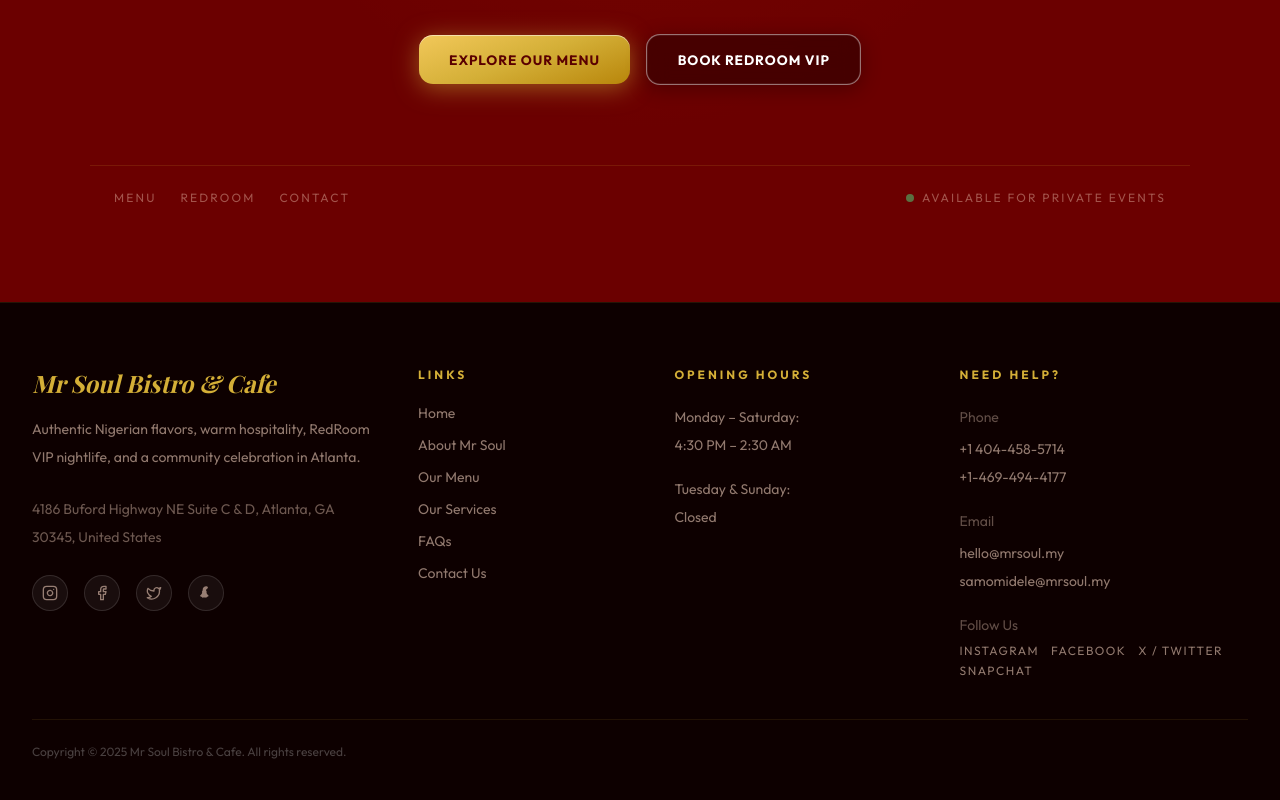
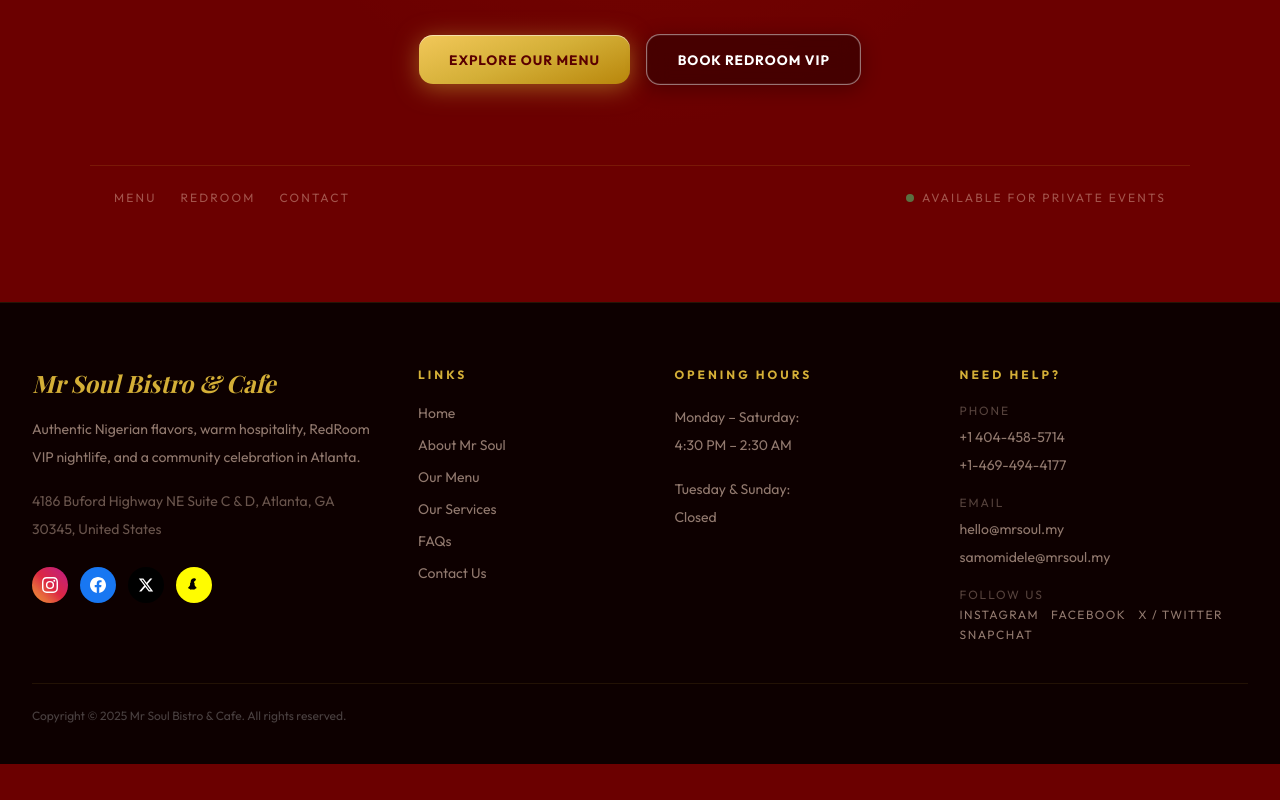
Before and after one commit to jayblast-spec/mr-soul-luxury-site, a Next.js app: page / in a window 1280 px wide. Shown: the part 5631-6431 px from the top of the page. After the commit the page ends 6395 px from the top, so only its background shows below. Built offline with nearby package versions, Linux system fonts and the light colour scheme.

Commit message:
fix: replace Lucide Twitter with real brand-colored SVG icons for all socials

```diff
--- a/src/components/Footer.tsx
+++ b/src/components/Footer.tsx
@@ -1,5 +1,4 @@
 import Link from "next/link";
-import { Instagram, Facebook, Twitter } from "lucide-react";
 import { brand } from "@/lib/content";
 
 const links = [
@@ -15,32 +14,44 @@ const socials = [
   {
     label: "Instagram",
     href: "https://www.instagram.com/mrsoulbistro/",
-    icon: Instagram,
+    bg: "linear-gradient(45deg,#f09433,#e6683c,#dc2743,#cc2366,#bc1888)",
+    icon: (
+      <svg viewBox="0 0 24 24" fill="white" width="16" height="16" aria-hidden="true">
+        <path d="M12 2.163c3.204 0 3.584.012 4.85.07 3.252.148 4.771 1.691 4.919 4.919.058 1.265.069 1.645.069 4.849 0 3.205-.012 3.584-.069 4.849-.149 3.225-1.664 4.771-4.919 4.919-1.266.058-1.644.07-4.85.07-3.204 0-3.584-.012-4.849-.07-3.26-.149-4.771-1.699-4.919-4.92-.058-1.265-.07-1.644-.07-4.849 0-3.204.013-3.583.07-4.849.149-3.227 1.664-4.771 4.919-4.919 1.266-.057 1.645-.069 4.849-.069zM12 0C8.741 0 8.333.014 7.053.072 2.695.272.273 2.69.073 7.052.014 8.333 0 8.741 0 12c0 3.259.014 3.668.072 4.948.2 4.358 2.618 6.78 6.98 6.98C8.333 23.986 8.741 24 12 24c3.259 0 3.668-.014 4.948-.072 4.354-.2 6.782-2.618 6.979-6.98.059-1.28.073-1.689.073-4.948 0-3.259-.014-3.667-.072-4.947-.196-4.354-2.617-6.78-6.979-6.98C15.668.014 15.259 0 12 0zm0 5.838a6.162 6.162 0 1 0 0 12.324 6.162 6.162 0 0 0 0-12.324zM12 16a4 4 0 1 1 0-8 4 4 0 0 1 0 8zm6.406-11.845a1.44 1.44 0 1 0 0 2.881 1.44 1.44 0 0 0 0-2.881z"/>
+      </svg>
+    ),
   },
   {
     label: "Facebook",
     href: "https://www.facebook.com/mrsoulbistro/",
-    icon: Facebook,
+    bg: "#1877F2",
+    icon: (
+      <svg viewBox="0 0 24 24" fill="white" width="16" height="16" aria-hidden="true">
+        <path d="M24 12.073c0-6.627-5.373-12-12-12s-12 5.373-12 12c0 5.99 4.388 10.954 10.125 11.854v-8.385H7.078v-3.47h3.047V9.43c0-3.007 1.792-4.669 4.533-4.669 1.312 0 2.686.235 2.686.235v2.953H15.83c-1.491 0-1.956.925-1.956 1.874v2.25h3.328l-.532 3.47h-2.796v8.385C19.612 23.027 24 18.062 24 12.073z"/>
+      </svg>
+    ),
   },
   {
     label: "X / Twitter",
     href: "https://x.com/mrsoulbistro",
-    icon: Twitter,
+    bg: "#000000",
+    icon: (
+      <svg viewBox="0 0 24 24" fill="white" width="16" height="16" aria-hidden="true">
+        <path d="M18.244 2.25h3.308l-7.227 8.26 8.502 11.24H16.17l-5.214-6.817L4.99 21.75H1.68l7.73-8.835L1.254 2.25H8.08l4.713 6.231zm-1.161 17.52h1.833L7.084 4.126H5.117z"/>
+      </svg>
+    ),
   },
   {
     label: "Snapchat",
     href: "https://www.snapchat.com/mrsoulbistro",
-    icon: null,
+    bg: "#FFFC00",
+    icon: (
+      <svg viewBox="0 0 24 24" fill="black" width="16" height="16" aria-hidden="true">
+        <path d="M12.166 2C9.38 2 7 4.38 7 7.167v1.25c-.417.208-.625.625-.792 1.083-.166.5-.208.875-.208 1.167 0 .375.083.708.25 1.041-.25.667-.542 1.375-.875 1.917-.542.875-1.209 1.542-2 2-.167.083-.25.25-.25.458 0 .917 1.625 1.584 2.625 1.75.167.75.667 1.25 1.375 1.25.208 0 .458-.042.708-.167.542-.208 1.083-.333 1.667-.333.583 0 1.125.125 1.666.333.25.125.5.167.709.167.708 0 1.208-.5 1.375-1.25 1-.166 2.625-.833 2.625-1.75 0-.208-.084-.375-.25-.458-.792-.458-1.459-1.125-2-2-.334-.542-.625-1.25-.875-1.917.166-.333.25-.666.25-1.041 0-.292-.042-.667-.209-1.167-.166-.458-.375-.875-.791-1.083V7.167C17 4.379 14.62 2 11.834 2h.332z"/>
+      </svg>
+    ),
   },
 ];
-
-function SnapchatIcon({ size = 20 }: { size?: number }) {
-  return (
-    <svg width={size} height={size} viewBox="0 0 24 24" fill="currentColor" aria-hidden="true">
-      <path d="M12.166 2C9.38 2 7 4.38 7 7.167v1.25c-.417.208-.625.625-.792 1.083-.166.5-.208.875-.208 1.167 0 .375.083.708.25 1.041-.25.667-.542 1.375-.875 1.917-.542.875-1.209 1.542-2 2-.167.083-.25.25-.25.458 0 .917 1.625 1.584 2.625 1.75.167.75.667 1.25 1.375 1.25.208 0 .458-.042.708-.167.542-.208 1.083-.333 1.667-.333.583 0 1.125.125 1.666.333.25.125.5.167.709.167.708 0 1.208-.5 1.375-1.25 1-.166 2.625-.833 2.625-1.75 0-.208-.084-.375-.25-.458-.792-.458-1.459-1.125-2-2-.334-.542-.625-1.25-.875-1.917.166-.333.25-.666.25-1.041 0-.292-.042-.667-.209-1.167-.166-.458-.375-.875-.791-1.083V7.167C17 4.379 14.62 2 11.834 2h.332z" />
-    </svg>
-  );
-}
 
 export function Footer() {
   return (
@@ -57,23 +68,24 @@ export function Footer() {
             Authentic Nigerian flavors, warm hospitality, RedRoom VIP nightlife, and a community
             celebration in Atlanta.
           </p>
-          <p className="mt-6 text-sm leading-7" style={{ color: "rgba(255,220,200,0.4)" }}>
+          <p className="mt-4 text-sm leading-7" style={{ color: "rgba(255,220,200,0.38)" }}>
             {brand.address}
           </p>
 
-          {/* Social icons */}
-          <div className="mt-6 flex items-center gap-4">
-            {socials.map(({ label, href, icon: Icon }) => (
+          {/* Real colored social icons */}
+          <div className="mt-6 flex items-center gap-3">
+            {socials.map(({ label, href, bg, icon }) => (
               <a
                 key={label}
                 href={href}
                 target="_blank"
                 rel="noopener noreferrer"
                 aria-label={label}
-                className="flex h-9 w-9 items-center justify-center rounded-full border border-white/12 transition hover:border-[#D4AF37]/50 hover:text-[#D4AF37]"
-                style={{ color: "rgba(255,220,200,0.55)", background: "rgba(255,255,255,0.05)" }}
+                title={label}
+                className="flex h-9 w-9 items-center justify-center rounded-full transition hover:scale-110 hover:shadow-lg active:scale-95"
+                style={{ background: bg, flexShrink: 0 }}
               >
-                {Icon ? <Icon size={16} /> : <SnapchatIcon size={16} />}
+                {icon}
               </a>
             ))}
           </div>
@@ -107,17 +119,17 @@ export function Footer() {
           <p className="text-xs font-bold uppercase tracking-[0.25em]" style={{ color: "#D4AF37" }}>Need Help?</p>
           <div className="mt-5 space-y-4 text-sm leading-7" style={{ color: "rgba(255,220,200,0.55)" }}>
             <div>
-              <p className="mb-1" style={{ color: "rgba(255,220,200,0.35)" }}>Phone</p>
+              <p className="mb-1 text-xs uppercase tracking-[0.16em]" style={{ color: "rgba(255,220,200,0.3)" }}>Phone</p>
               <p>{brand.phone}</p>
               <p>{brand.mobile}</p>
             </div>
             <div>
-              <p className="mb-1" style={{ color: "rgba(255,220,200,0.35)" }}>Email</p>
+              <p className="mb-1 text-xs uppercase tracking-[0.16em]" style={{ color: "rgba(255,220,200,0.3)" }}>Email</p>
               <p>{brand.email}</p>
               <p>{brand.secondaryEmail}</p>
             </div>
             <div>
-              <p className="mb-1" style={{ color: "rgba(255,220,200,0.35)" }}>Follow Us</p>
+              <p className="mb-1 text-xs uppercase tracking-[0.16em]" style={{ color: "rgba(255,220,200,0.3)" }}>Follow Us</p>
               <div className="flex flex-wrap gap-x-3 gap-y-1">
                 {socials.map(({ label, href }) => (
                   <a
```
